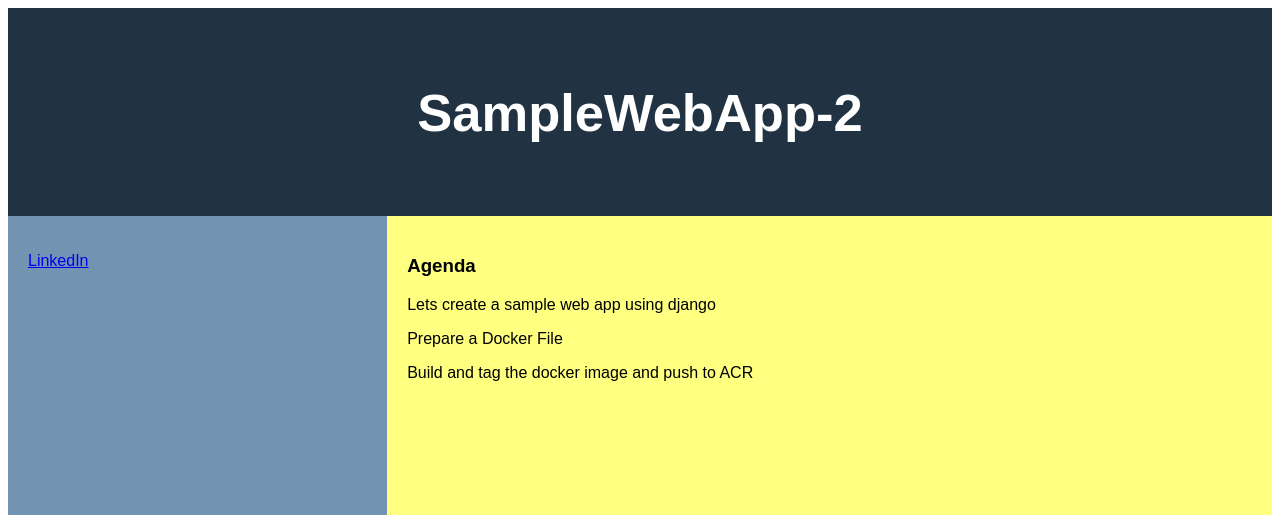
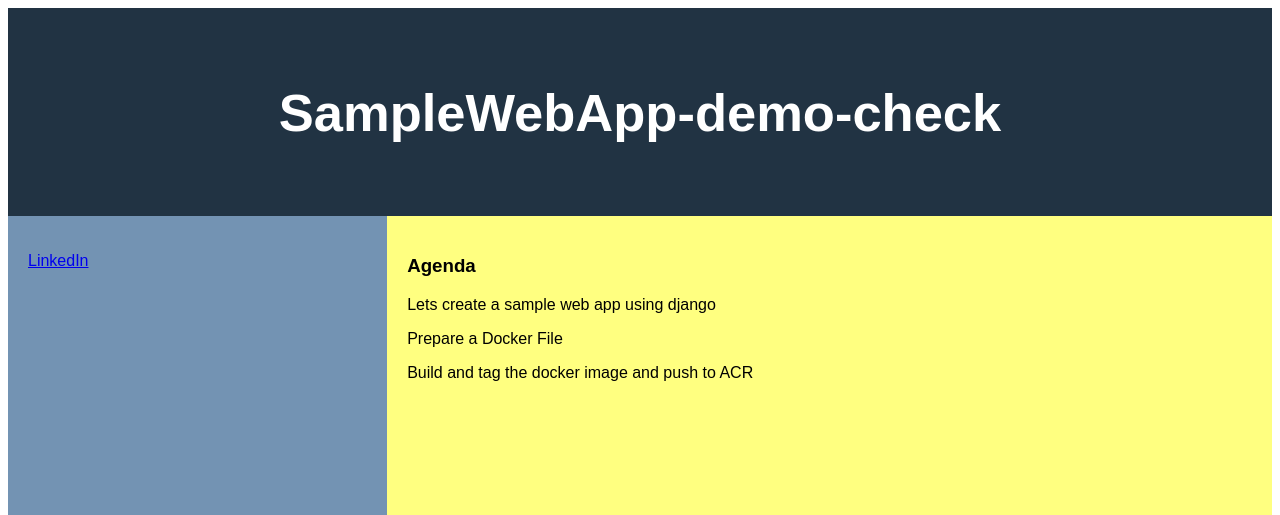
Before and after one commit to jananitework/devops45days-challenge, a Django app: page / in a window 1280 px wide. Shown: the top 515 px of the page. Run offline with Django 4.2, Linux system fonts and the light colour scheme.

Commit message:
Updating webpage title and checking triggers

```diff
--- a/cicd/Django-webapp/projectcicd/samplewebapp/templates/demo.html
+++ b/cicd/Django-webapp/projectcicd/samplewebapp/templates/demo.html
@@ -73,7 +73,7 @@ footer {
 
 
 <header>
-  <h2>SampleWebApp-2</h2>
+  <h2>SampleWebApp-demo-check</h2>
 </header>
 
 <section>
```
